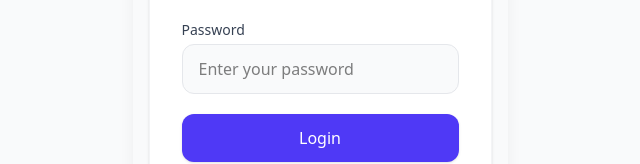
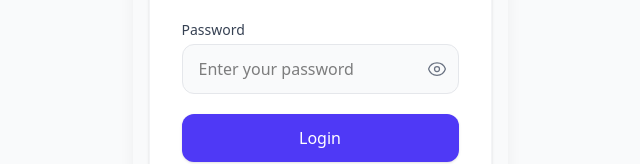
Before and after one commit to has-bi/theramind, a Next.js app: page /login in a window 1280 px wide. Shown: the part 395-559 px from the top of the page, without its empty margins (320-960 px from the left). Built offline with nearby package versions, Linux system fonts and the light colour scheme; no server answers; what arctic would draw is missing.

Commit message:
add show password feature

```diff
--- a/src/app/(auth)/login/page.js
+++ b/src/app/(auth)/login/page.js
@@ -3,9 +3,11 @@
 import { loginAction } from "./action";
 import { OauthButton } from "../_components/oauthbutton";
 import Image from "next/image";
+import { useState } from "react";
 
 export default function Page() {
   const [state, formAction, pending] = useActionState(loginAction, null);
+  const [showPassword, setShowPassword] = useState(false);
 
   return (
     <div className="min-h-screen flex items-center justify-center p-4 bg-gray-50">
@@ -50,11 +52,53 @@
             <div className="relative">
               <input
                 name="password"
-                type="password"
+                type={showPassword ? "text" : "password"}
                 placeholder="Enter your password"
                 className="block w-full px-4 py-3 bg-gray-50 border border-gray-200 rounded-xl focus:ring-2 focus:ring-indigo-500 focus:border-indigo-500 transition-colors"
                 required
               />
+              <button
+                type="button"
+                onClick={() => setShowPassword(!showPassword)}
+                className="absolute right-3 top-1/2 -translate-y-1/2 text-gray-500 hover:text-gray-700"
+              >
+                {showPassword ? (
+                  <svg
+                    xmlns="http://www.w3.org/2000/svg"
+                    fill="none"
+                    viewBox="0 0 24 24"
+                    strokeWidth={1.5}
+                    stroke="currentColor"
+                    className="w-5 h-5"
+                  >
+                    <path
+                      strokeLinecap="round"
+                      strokeLinejoin="round"
+                      d="M3.98 8.223A10.477 10.477 0 001.934 12C3.226 16.338 7.244 19.5 12 19.5c.993 0 1.953-.138 2.863-.395M6.228 6.228A10.45 10.45 0 0112 4.5c4.756 0 8.773 3.162 10.065 7.498a10.523 10.523 0 01-4.293 5.774M6.228 6.228L3 3m3.228 3.228l3.65 3.65m7.894 7.894L21 21m-3.228-3.228l-3.65-3.65m0 0a3 3 0 10-4.243-4.243m4.242 4.242L9.88 9.88"
+                    />
+                  </svg>
+                ) : (
+                  <svg
+                    xmlns="http://www.w3.org/2000/svg"
+                    fill="none"
+                    viewBox="0 0 24 24"
+                    strokeWidth={1.5}
+                    stroke="currentColor"
+                    className="w-5 h-5"
+                  >
+                    <path
+                      strokeLinecap="round"
+                      strokeLinejoin="round"
+                      d="M2.036 12.322a1.012 1.012 0 010-.639C3.423 7.51 7.36 4.5 12 4.5c4.638 0 8.573 3.007 9.963 7.178.07.207.07.431 0 .639C20.577 16.49 16.64 19.5 12 19.5c-4.638 0-8.573-3.007-9.963-7.178z"
+                    />
+                    <path
+                      strokeLinecap="round"
+                      strokeLinejoin="round"
+                      d="M15 12a3 3 0 11-6 0 3 3 0 016 0z"
+                    />
+                  </svg>
+                )}
+              </button>
             </div>
           </div>
 
--- a/src/app/(auth)/register/page.js
+++ b/src/app/(auth)/register/page.js
@@ -2,9 +2,11 @@
 import { useActionState } from "react";
 import { registerAction } from "./action";
 import { OauthButton } from "../_components/oauthbutton";
+import { useState } from "react";
 
 export default function Page() {
   const [state, formAction, pending] = useActionState(registerAction, null);
+  const [showPassword, setShowPassword] = useState(false);
 
   return (
     <div className="min-h-screen flex items-center justify-center p-4">
@@ -78,10 +80,26 @@
             <div className="relative">
               <input
                 name="password"
-                type="password"
+                type={showPassword ? "text" : "password"}
                 placeholder="password"
                 className="mt-1 block w-full px-3 py-2 bg-gray-50 border border-gray-300 rounded-lg focus:ring-2 focus:ring-indigo-500"
               />
+              <button
+                type="button"
+                onClick={() => setShowPassword(!showPassword)}
+                className="absolute right-3 top-1/2 -translate-y-1/2 text-gray-500 hover:text-gray-700"
+              >
+                {showPassword ? (
+                  <svg xmlns="http://www.w3.org/2000/svg" fill="none" viewBox="0 0 24 24" strokeWidth={1.5} stroke="currentColor" className="w-5 h-5">
+                    <path strokeLinecap="round" strokeLinejoin="round" d="M3.98 8.223A10.477 10.477 0 001.934 12C3.226 16.338 7.244 19.5 12 19.5c.993 0 1.953-.138 2.863-.395M6.228 6.228A10.45 10.45 0 0112 4.5c4.756 0 8.773 3.162 10.065 7.498a10.523 10.523 0 01-4.293 5.774M6.228 6.228L3 3m3.228 3.228l3.65 3.65m7.894 7.894L21 21m-3.228-3.228l-3.65-3.65m0 0a3 3 0 10-4.243-4.243m4.242 4.242L9.88 9.88" />
+                  </svg>
+                ) : (
+                  <svg xmlns="http://www.w3.org/2000/svg" fill="none" viewBox="0 0 24 24" strokeWidth={1.5} stroke="currentColor" className="w-5 h-5">
+                    <path strokeLinecap="round" strokeLinejoin="round" d="M2.036 12.322a1.012 1.012 0 010-.639C3.423 7.51 7.36 4.5 12 4.5c4.638 0 8.573 3.007 9.963 7.178.07.207.07.431 0 .639C20.577 16.49 16.64 19.5 12 19.5c-4.638 0-8.573-3.007-9.963-7.178z" />
+                    <path strokeLinecap="round" strokeLinejoin="round" d="M15 12a3 3 0 11-6 0 3 3 0 016 0z" />
+                  </svg>
+                )}
+              </button>
             </div>
             <p className="mt-1 text-xs text-gray-500">
               Min 8 characters, including letters and numbers
```
